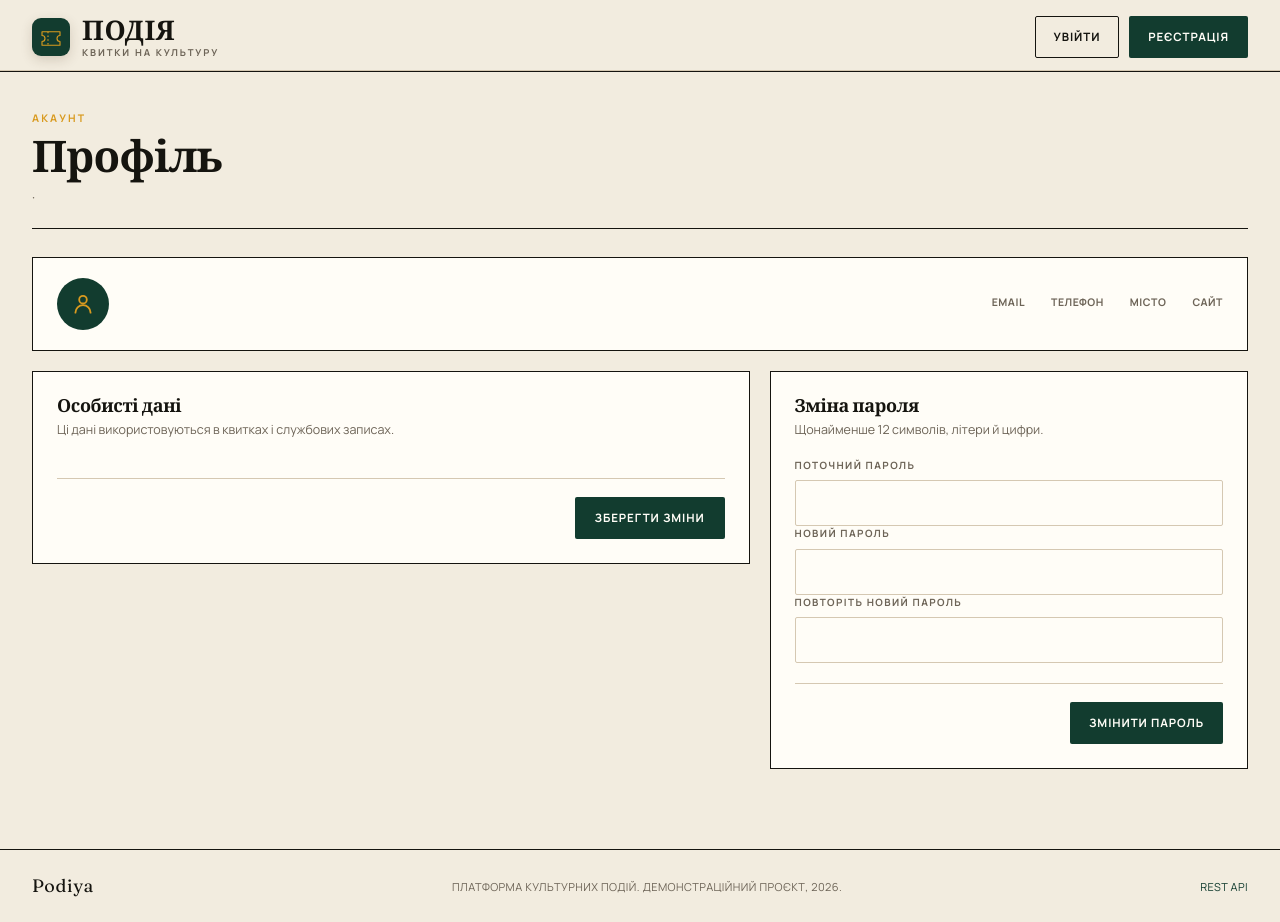
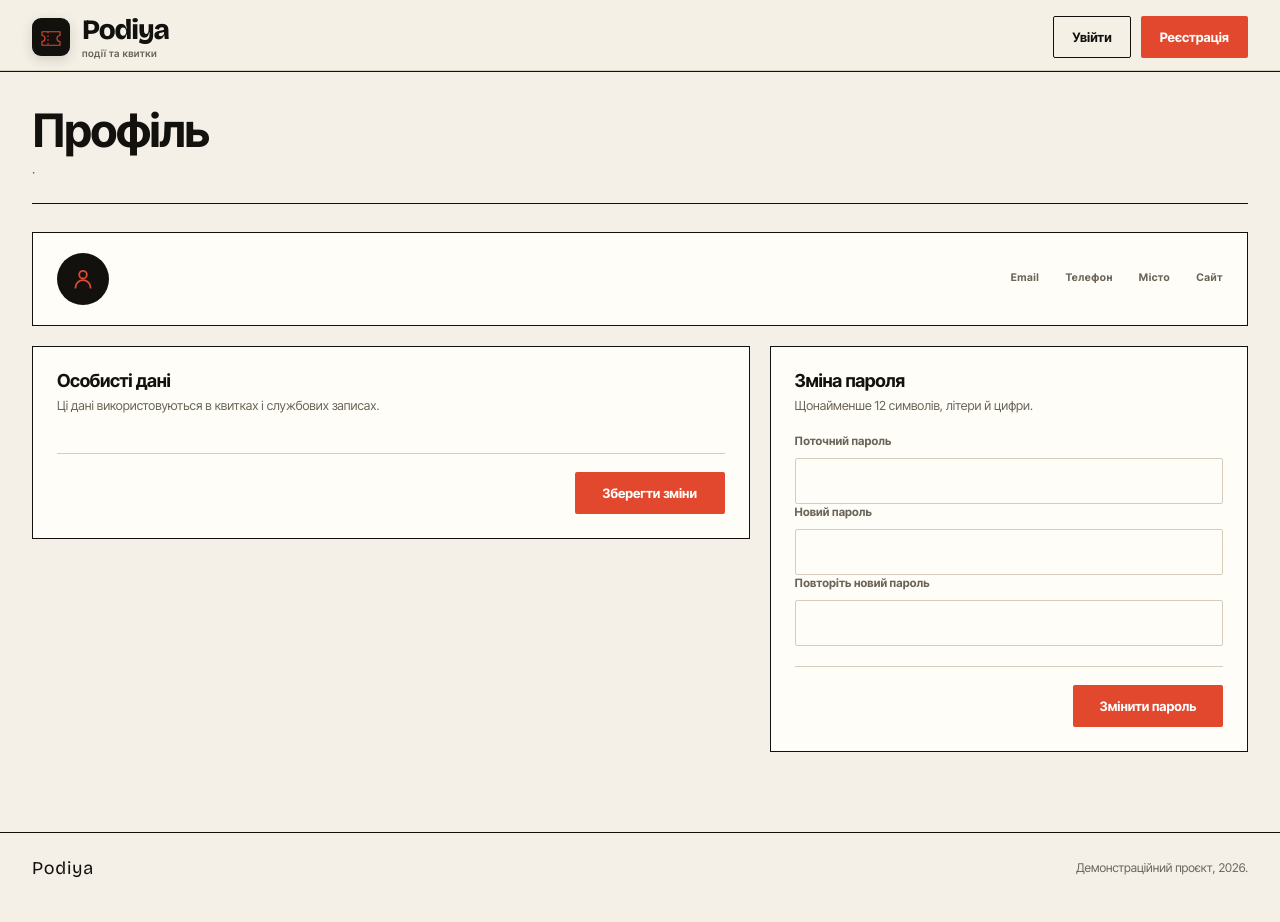
Before and after one commit to kucherx/podiya-service, a Node project: template src/view/profile.njk in a window 1280 px wide. After the commit the page ends 878 px from the top, so only its background shows below. Run offline with Node 20 templates, Linux system fonts and the light colour scheme; the template is opened without the code that fills it, so the values that code supplies are empty.

Commit message:
Rebrand Podiya and connect the new Neon project

```diff
--- a/package.json
+++ b/package.json
@@ -7,6 +7,7 @@
   "scripts": {
     "start": "node src/server.js",
     "dev": "nodemon src/server.js",
+    "build": "node scripts/build-check.mjs",
     "db:reset": "node scripts/reset-db.mjs",
     "db:generate": "node scripts/generate-seed.mjs"
   },
@@ -24,6 +25,8 @@
     "node": "22.x"
   },
   "dependencies": {
+    "@neon/config": "^1.14.6",
+    "@neon/env": "^2.1.9",
     "bcryptjs": "^3.0.3",
     "connect-pg-simple": "^10.0.0",
     "dotenv": "^18.0.9",
--- a/src/asset/css/app.css
+++ b/src/asset/css/app.css
@@ -2,30 +2,47 @@
    Завантажується після компонентних стилів і перекриває палітру та форми. */
 
 :root {
-  --paper: #f2ecdf;
-  --paper-2: #e8dfcd;
-  --surface: #fffdf7;
-  --surface-2: #efe6d5;
-  --ink: #15140f;
+  --paper: #f4f0e7;
+  --paper-2: #e9e2d4;
+  --surface: #fffdf8;
+  --surface-2: #eee7da;
+  --ink: #12110e;
   --text: var(--ink);
-  --muted: #6d6457;
-  --line: #d5c8b2;
-  --forest: #123c2f;
-  --forest-2: #0a2a20;
-  --marigold: #d99a1f;
-  --marigold-soft: #f6e3b0;
-  --danger: #9d2f22;
-  --danger-soft: #f5ddd6;
+  --muted: #6b6458;
+  --line: #d7cdbc;
+  --signal: #e2482e;
+  --signal-dark: #b8321f;
+  --signal-soft: #f7d9d2;
+  --forest: var(--ink);
+  --forest-2: #000000;
+  --marigold: var(--signal);
+  --marigold-soft: var(--signal-soft);
+  --danger: #a72a1c;
+  --danger-soft: #f6ddd7;
   --bg: var(--paper);
-  --accent: var(--forest);
-  --accent-dark: var(--forest-2);
-  --accent-soft: #d9e5dd;
-  --teal: var(--forest);
-  --teal-soft: #d9e5dd;
+  --accent: var(--signal);
+  --accent-dark: var(--signal-dark);
+  --accent-soft: var(--signal-soft);
+  --teal: var(--ink);
+  --teal-soft: #ece5d8;
   --radius: 2px;
   --shadow: none;
-  --serif: 'Fraunces', 'Iowan Old Style', Georgia, serif;
-  --sans: 'Manrope', system-ui, -apple-system, 'Segoe UI', sans-serif;
+  --serif: 'Bricolage Grotesque', 'Inter Tight', system-ui, sans-serif;
+  --sans: 'Inter Tight', system-ui, -apple-system, 'Segoe UI', sans-serif;
+}
+
+@media (prefers-reduced-motion: reduce) {
+  *,
+  *::before,
+  *::after {
+    animation-duration: 0.001ms !important;
+    transition-duration: 0.001ms !important;
+  }
+}
+
+/* Жодного капсу: інтерфейс говорить звичайним регістром. */
+* {
+  text-transform: none !important;
 }
 
 html {
@@ -60,13 +77,13 @@ h2,
 h3,
 .brand-name {
   font-family: var(--serif);
-  font-weight: 600;
-  letter-spacing: -0.02em;
+  font-weight: 700;
+  letter-spacing: -0.03em;
 }
 
 h1 {
-  font-size: clamp(2.1rem, 3.4vw, 3.5rem);
-  line-height: 1.02;
+  font-size: clamp(2.3rem, 3.6vw, 4.1rem);
+  line-height: 0.96;
 }
 
 h2 {
@@ -107,7 +124,7 @@ h3 {
   top: 0;
   z-index: 30;
   border-bottom: 1px solid var(--ink);
-  background: rgba(242, 236, 223, 0.96);
+  background: rgba(244, 240, 231, 0.96);
   backdrop-filter: blur(10px);
 }
 
@@ -156,18 +173,17 @@ h3 {
 
 .brand-name {
   font-family: var(--serif);
-  font-size: 27px;
-  font-weight: 700;
-  letter-spacing: 0.02em;
+  font-size: 28px;
+  font-weight: 800;
+  letter-spacing: -0.04em;
 }
 
 .brand-note {
   margin-top: 4px;
   color: var(--muted);
-  font-size: 9.5px;
-  font-weight: 700;
-  letter-spacing: 0.2em;
-  text-transform: uppercase;
+  font-size: 10px;
+  font-weight: 600;
+  letter-spacing: 0.04em;
 }
 
 .header-actions {
@@ -302,15 +316,6 @@ h3 {
   border-bottom: 0;
 }
 
-.kicker {
-  margin: 0 0 8px;
-  color: var(--marigold);
-  font-size: 10.5px;
-  font-weight: 700;
-  letter-spacing: 0.2em;
-  text-transform: uppercase;
-}
-
 .subtitle {
   margin: 8px 0 0;
   color: var(--muted);
@@ -324,10 +329,9 @@ h3 {
   border: 1px solid transparent;
   border-radius: 2px;
   font-family: var(--sans);
-  font-size: 11.5px;
+  font-size: 13px;
   font-weight: 700;
-  letter-spacing: 0.08em;
-  text-transform: uppercase;
+  letter-spacing: 0;
   box-shadow: none;
   transition: background 0.15s ease, color 0.15s ease, border-color 0.15s ease, transform 0.12s ease;
 }
@@ -337,14 +341,14 @@ h3 {
 }
 
 .btn-primary {
-  background: var(--forest);
-  color: var(--surface);
+  background: var(--signal);
+  color: #ffffff;
   box-shadow: none;
 }
 
 .btn-primary:hover {
-  background: var(--forest-2);
-  color: var(--surface);
+  background: var(--signal-dark);
+  color: #ffffff;
 }
 
 .btn-ghost {
@@ -532,10 +534,9 @@ h3 {
 
 .field > label {
   color: var(--muted);
-  font-size: 10px;
-  font-weight: 800;
-  letter-spacing: 0.14em;
-  text-transform: uppercase;
+  font-size: 11.5px;
+  font-weight: 700;
+  letter-spacing: 0.01em;
 }
 
 .req {
@@ -694,8 +695,8 @@ h3 {
 
 .profile-avatar {
   border-radius: 50%;
-  background: var(--forest);
-  color: var(--marigold);
+  background: var(--ink);
+  color: var(--signal);
 }
 
 .profile-card {
@@ -875,9 +875,8 @@ h3 {
   margin: 0 auto;
   padding: 22px 32px;
   color: var(--muted);
-  font-size: 11px;
-  letter-spacing: 0.04em;
-  text-transform: uppercase;
+  font-size: 12px;
+  letter-spacing: 0;
 }
 
 .footer-brand {
--- a/src/view/error.njk
+++ b/src/view/error.njk
@@ -3,7 +3,6 @@
 {% block content %}
 <section class="page-head">
   <div>
-    <p class="kicker">Помилка</p>
     <h1>{{ title }}</h1>
     <p class="subtitle">{{ message }}</p>
   </div>
--- a/src/view/form.njk
+++ b/src/view/form.njk
@@ -9,7 +9,6 @@
 
 <section class="page-head page-head-centered">
   <div>
-    <p class="kicker">Запис у реєстрі</p>
     <h1>{{ title }}</h1>
   </div>
 </section>
--- a/src/view/layout.njk
+++ b/src/view/layout.njk
@@ -3,7 +3,7 @@
 <head>
   <meta charset="UTF-8">
   <meta name="viewport" content="width=device-width, initial-scale=1.0">
-  <meta name="theme-color" content="#123c2f">
+  <meta name="theme-color" content="#12110e">
   <meta name="description" content="Podiya — платформа для публікації культурних подій, продажу квитків і контролю відвідування.">
   <meta property="og:title" content="{{ title }} — Podiya">
   <meta property="og:description" content="Культурні події, квитки та контроль відвідування в одному місці.">
@@ -11,7 +11,7 @@
   <link rel="icon" type="image/svg+xml" href="/favicon.svg">
   <link rel="preconnect" href="https://fonts.googleapis.com">
   <link rel="preconnect" href="https://fonts.gstatic.com" crossorigin>
-  <link href="https://fonts.googleapis.com/css2?family=Fraunces:opsz,wght@9..144,400;9..144,500;9..144,600;9..144,700&family=Manrope:wght@400;500;600;700&display=swap" rel="stylesheet">
+  <link href="https://fonts.googleapis.com/css2?family=Bricolage+Grotesque:opsz,wght@12..96,400..800&family=Inter+Tight:wght@400;500;600;700&display=swap" rel="stylesheet">
   <link rel="stylesheet" href="/css/base.css">
   <link rel="stylesheet" href="/css/nav.css">
   <link rel="stylesheet" href="/css/header.css">
@@ -46,8 +46,8 @@
           <svg viewBox="0 0 32 32"><path d="M4 9h24v5a4 4 0 0 0 0 8v5H4v-5a4 4 0 0 0 0-8V9Z"></path><path d="M12 9v18" stroke-dasharray="2 3"></path></svg>
         </span>
         <span class="brand-text">
-          <span class="brand-name">ПОДІЯ</span>
-          <span class="brand-note">квитки на культуру</span>
+          <span class="brand-name">Podiya</span>
+          <span class="brand-note">події та квитки</span>
         </span>
       </a>
 
@@ -96,8 +96,7 @@
   <footer class="site-footer">
     <div class="footer-inner">
       <span class="footer-brand">Podiya</span>
-      <span>Платформа культурних подій. Демонстраційний проєкт, 2026.</span>
-      <a href="/api">REST API</a>
+      <span>Демонстраційний проєкт, 2026.</span>
     </div>
   </footer>
 
--- a/src/view/partials/auth-modals.njk
+++ b/src/view/partials/auth-modals.njk
@@ -9,10 +9,9 @@
 
     <section class="auth-card" data-auth-card="login" hidden>
       <div class="auth-head">
-        <span class="auth-kicker">Вхід до акаунта</span>
-        <h2>З поверненням</h2>
+        <h2>Вхід</h2>
       </div>
-      <p>Увійдіть, щоб керувати квитками, подіями та профілем.</p>
+      <p>Увійдіть, щоб купити квиток або відкрити профіль.</p>
 
       {% if authErrors._form %}
         <div class="alert alert-error">{{ authErrors._form }}</div>
@@ -40,10 +39,9 @@
 
     <section class="auth-card" data-auth-card="register" hidden>
       <div class="auth-head">
-        <span class="auth-kicker">Новий клієнт</span>
-        <h2>Створити акаунт</h2>
+        <h2>Реєстрація</h2>
       </div>
-      <p>Реєстрація відкриває купівлю квитків і власний профіль.</p>
+      <p>Створіть акаунт, щоб купувати квитки.</p>
 
       {% if authErrors._form %}
         <div class="alert alert-error">{{ authErrors._form }}</div>
--- a/src/view/profile.njk
+++ b/src/view/profile.njk
@@ -3,7 +3,6 @@
 {% block content %}
 <section class="page-head" data-profile-page>
   <div>
-    <p class="kicker">Акаунт</p>
     <h1>Профіль</h1>
     <p class="subtitle"><span data-profile-name></span> · {{ roleLabel }}</p>
   </div>
--- a/src/view/table.njk
+++ b/src/view/table.njk
@@ -3,7 +3,6 @@
 {% block content %}
 <section class="page-head">
   <div>
-    <p class="kicker">Реєстр</p>
     <h1>{{ title }}</h1>
     <p class="subtitle">Усього записів: <span data-table-count>0</span></p>
   </div>
--- a/src/view/user-form.njk
+++ b/src/view/user-form.njk
@@ -3,7 +3,6 @@
 {% block content %}
 <section class="page-head page-head-centered">
   <div>
-    <p class="kicker">Обліковий запис</p>
     <h1>{{ title }}</h1>
   </div>
 </section>
--- a/src/view/users.njk
+++ b/src/view/users.njk
@@ -3,7 +3,6 @@
 {% block content %}
 <section class="page-head">
   <div>
-    <p class="kicker">Доступ</p>
     <h1>Користувачі</h1>
     <p class="subtitle">Усього акаунтів: <span data-users-count>0</span></p>
   </div>
```
Also changed, not shown: other parts of src/asset/css/app.css (+19 -24 lines), api/index.js (+3 -15 lines), neon.ts (added, +20 -0 lines), scripts/build-check.mjs (added, +59 -0 lines), src/app.js (+17 -0 lines), src/asset/favicon.svg, 2 other files.
